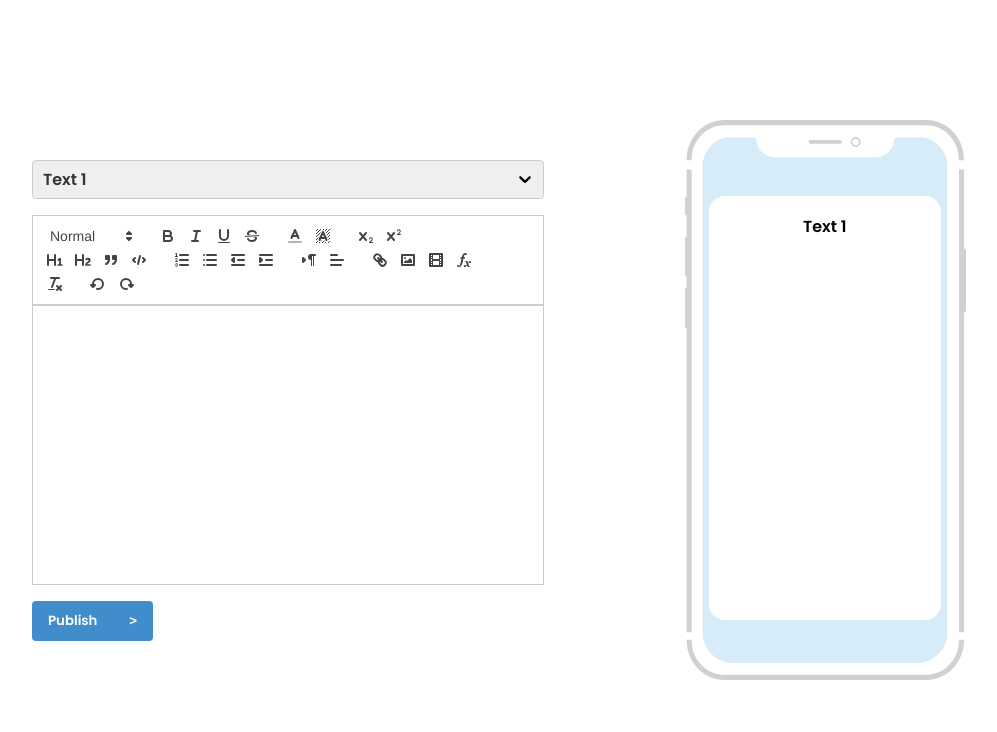
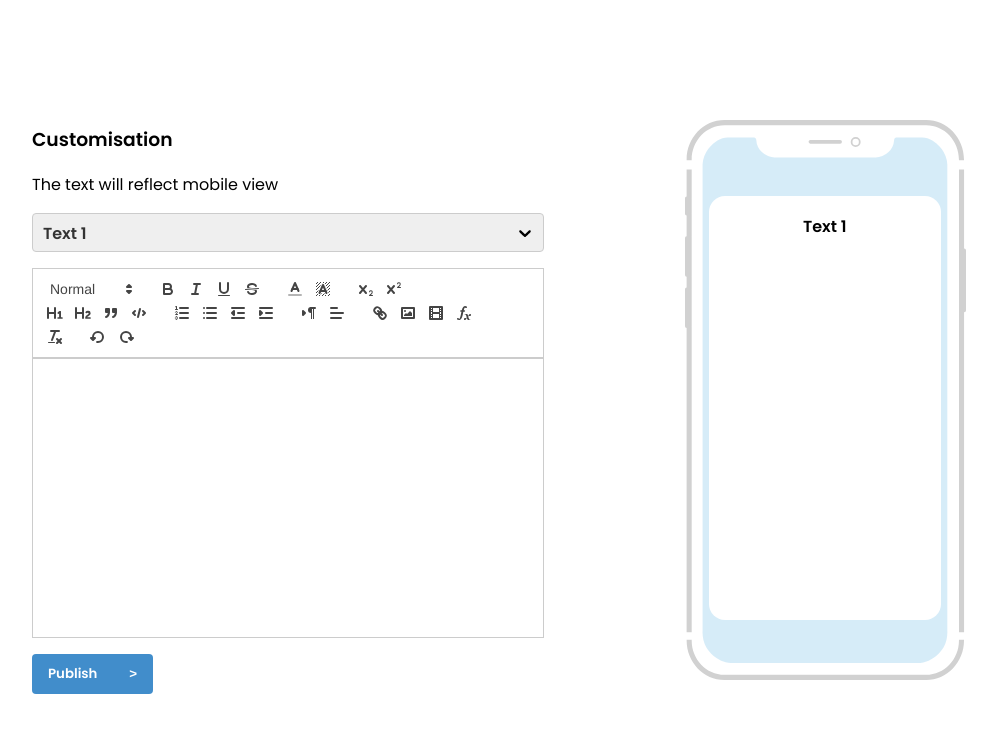
Before and after one commit to Vizorous/mobile-live-preview, a React (Create React App) app: page / in a window 1280 px wide. Shown: the top 732 px of the page, without its empty margins (96-1093 px from the left). Built offline with nearby package versions, Linux system fonts and the light colour scheme.

Commit message:
MPL-11/feat:added firebase. added texts

```diff
--- a/src/features/desktop/DesktopContainer.tsx
+++ b/src/features/desktop/DesktopContainer.tsx
@@ -20,6 +20,8 @@ const DesktopContainer: React.FC<DesktopContainerProps> = (props) => {
     <>
       <div className="desktop__container">
         <div className="toolbar">
+          <h3>Customisation</h3>
+          <p>The text will reflect mobile view</p>
           <Select
             classNamePrefix="react-select"
             className="toolbar__select"
--- a/src/features/desktop/Editor.tsx
+++ b/src/features/desktop/Editor.tsx
@@ -22,4 +22,4 @@ const Editor: React.FC<EditorProps> = (props) => {
   );
 };
 
-export default Editor;
+export default React.memo(Editor);
```
Also changed, not shown: firebase.json (added), 1 other file (tests, documents, lock files or other folders).
